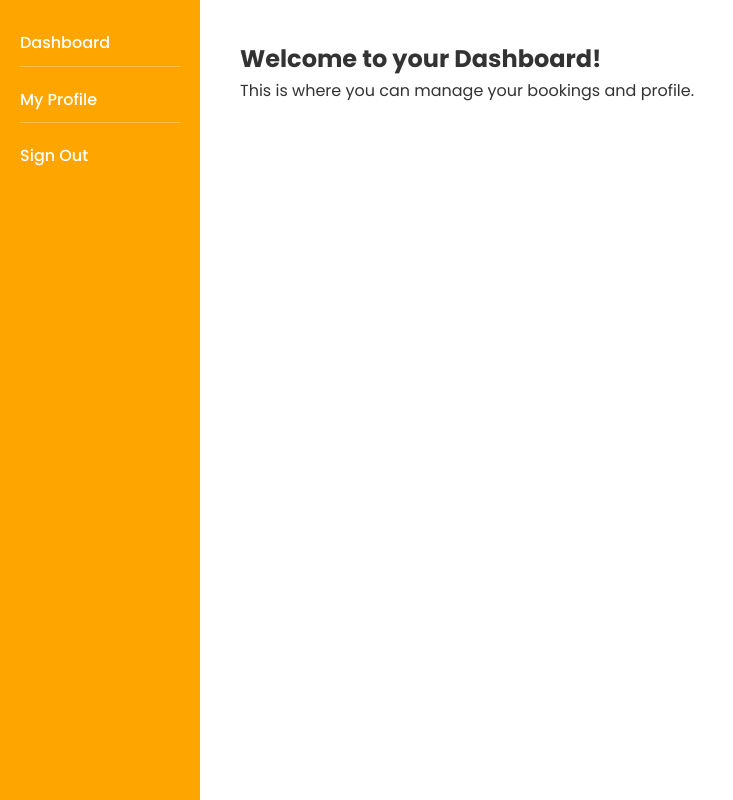
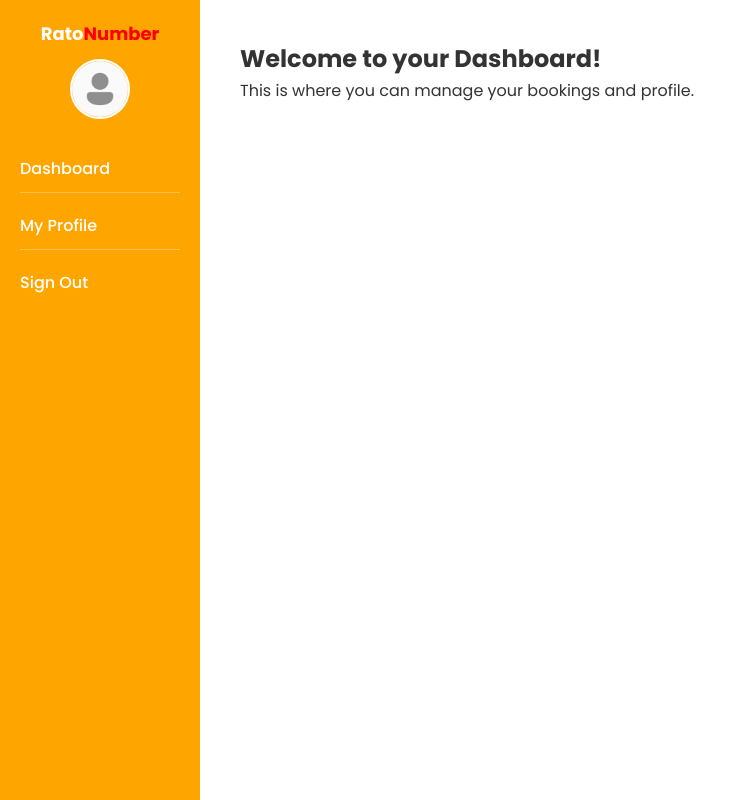
Before and after one commit to SanjeevSinjali/rato_number, a React (Vite) app in the folder frontend/: page /dashboard in a window 1280 px wide. Shown: the whole page, without its empty margins (0-733 px from the left). Built offline with nearby package versions, Linux system fonts and the light colour scheme.

Commit message:
chore : Added web name and profile

```diff
--- a/frontend/src/components/Dashboard.css
+++ b/frontend/src/components/Dashboard.css
@@ -3,19 +3,44 @@
 .dashboard-container {
   display: flex;
   height: 100vh;
-  background-color: #fff; /* Main background is white */
-  color: #333; /* Default text color */
+  background-color: #fff;
+  color: #333;
 }
 
 /* Sidebar styling */
 .sidebar {
   width: 200px;
-  background-color: orange; /* Orange sidebar */
-  padding: 30px 20px;
+  background-color: orange;
+  padding: 20px;
   box-shadow: 2px 0 5px rgba(0, 0, 0, 0.1);
   color: white;
 }
 
+/* Sidebar header with logo and profile image */
+.sidebar-header {
+  text-align: center;
+  margin-bottom: 30px;
+}
+
+.site-name {
+  font-size: 18px;
+  margin-bottom: 10px;
+}
+
+.site-name .red {
+  color: red;
+}
+
+/* Profile image */
+.profile-image {
+  width: 60px;
+  height: 60px;
+  border-radius: 50%;
+  object-fit: cover;
+  border: 2px solid white;
+}
+
+/* Sidebar links */
 .sidebar ul {
   list-style: none;
   padding: 0;
@@ -39,13 +64,13 @@
 }
 
 .sidebar ul li a:hover {
-  color: #ffe5b4; /* Light orange hover */
+  color: #ffe5b4;
 }
 
 /* Main content styling */
 .dashboard-main {
   flex: 1;
   padding: 40px;
-  background-color: #fff; /* White content background */
-  color: #333; /* Dark text for readability */
+  background-color: #fff;
+  color: #333;
 }
--- a/frontend/src/components/Dashboard.jsx
+++ b/frontend/src/components/Dashboard.jsx
@@ -2,11 +2,16 @@
 import React from 'react';
 import './Dashboard.css';
 import { Link } from 'react-router-dom';
+import ProfilePic from '../assets/profile.jpg'; // ✅ Make sure this path is correct
 
 const Dashboard = () => {
   return (
     <div className="dashboard-container">
       <aside className="sidebar">
+        <div className="sidebar-header">
+          <h3 className="site-name">Rato<span className="red">Number</span></h3>
+          <img src={ProfilePic} alt="Profile" className="profile-image" />
+        </div>
         <ul>
           <li><Link to="/dashboard">Dashboard</Link></li>
           <li><Link to="/profile">My Profile</Link></li>
```
